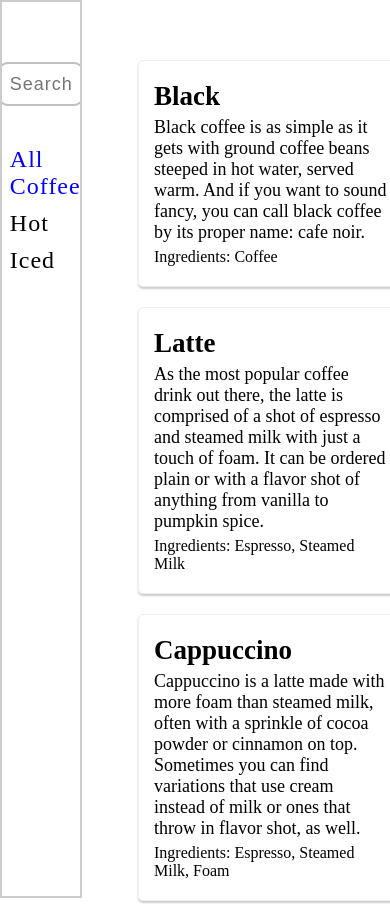
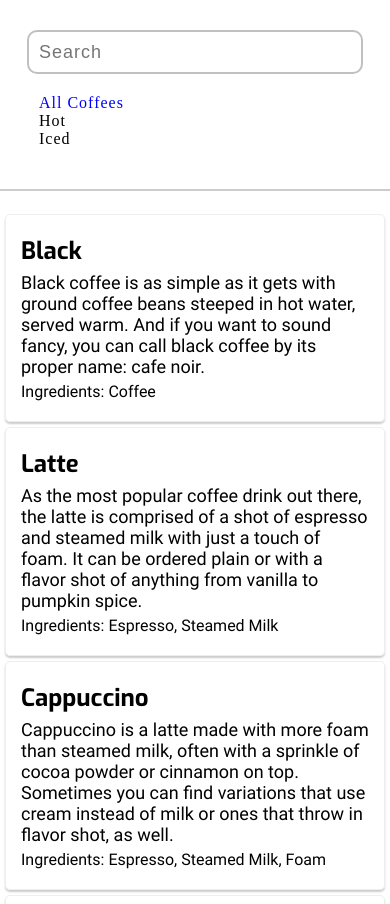
Before and after one commit to Kaan-Er/coffee-world, a React (Create React App) app: page / in a window 390 px wide. Shown: the top 904 px of the page. Built offline with nearby package versions, Linux system fonts and the light colour scheme.

Commit message:
Add responsive design and fonts

```diff
--- a/src/App.css
+++ b/src/App.css
@@ -1,3 +1,15 @@
+@font-face {
+  font-family: 'ExoBold';
+  src: local('ExoBold'),
+    url('./assets/fonts/Exo-Bold.woff2') format('woff2'),
+}
+
+@font-face {
+  font-family: 'RobotoRegular';
+  src: local('RobotoRegular'),
+    url('./assets/fonts/Roboto-Regular.woff2') format('woff2'),
+}
+
 *,
 *::after,
 *::before {
@@ -67,14 +79,66 @@
 }
 
 .card-title {
+  font-family: ExoBold;
   padding: 5px 0px;
+}
+
+.card-description {
+  font-family: RobotoRegular;
+  font-size: 18px;
 }
 
 .card-ingredients {
   padding: 5px 0px;
   font-size: 16px;
+  font-family: RobotoRegular;
 }
 
 .active {
   color: blue !important
 }
+
+/* For mobile phones: */
+@media only screen and (max-width: 766px) {
+  .sidenav {
+    width: 100%;
+    height: 10vh;
+    padding-top: 20px;
+    border: 0px;
+    border-bottom: 2px solid #ccc !important;
+  }
+
+  .main {
+    z-index: 1;
+    margin-top: 10vh;
+    margin-left: 0px;
+    font-size: 16px;
+  }
+
+  .card {
+    margin: 5px;
+    width: auto;
+  }
+
+  .categories {
+    margin: 0px
+  }
+
+  .categories a {
+    font-size: 16px;
+    margin-top: 0px;
+  }
+}
+
+@media only screen and (max-width: 540px) {
+  .sidenav {
+    height: 20vh;
+    border: 0px;
+    border-bottom: 2px solid #ccc !important;
+  }
+
+  .main {
+    margin-top: 20vh;
+
+  }
+}
--- a/src/App.js
+++ b/src/App.js
@@ -6,6 +6,7 @@ import Home from "./Layout/Home";
 function App() {
   return (
     <Router>
+      <div clasName="app">
         <div className="sidenav">
           <SearchInput placeholder="Search" />
           <div className="categories">
@@ -22,6 +23,7 @@ function App() {
         </div>
         <Route exact path="/" component={Home} />
         <Route path="/category/:type" component={Category} />
+      </div>
     </Router>
   );
 }
--- /dev/null
+++ b/src/Font.css
@@ -0,0 +1,11 @@
+@font-face {
+  font-family: 'ExoBold';
+  src: local('ExoBold'),
+    url('./assets/fonts/Exo-Bold.woff2') format('woff2'),
+}
+
+@font-face {
+  font-family: 'RobotoRegular';
+  src: local('RobotoRegular'),
+    url('./assets/fonts/Roboto-Regular.woff2') format('woff2'),
+}
--- a/src/Layout/Category.js
+++ b/src/Layout/Category.js
@@ -1,4 +1,3 @@
-import "../App.css";
 import { useEffect } from "react";
 import { useDispatch, useSelector } from "react-redux";
 import { filterCoffeesByCategory } from "../features/coffees/coffeesSlice";
--- a/src/Layout/Home.js
+++ b/src/Layout/Home.js
@@ -1,6 +1,5 @@
 import { useEffect } from "react";
 import { useDispatch, useSelector } from "react-redux";
-import "../App.css";
 import Card from "../components/Card/Card";
 import { getAllCoffees } from "../features/coffees/coffeesSlice";
 
--- a/src/index.js
+++ b/src/index.js
@@ -1,8 +1,11 @@
 import React from "react";
 import ReactDOM from "react-dom";
 import App from "./App";
+import "./App.css";
 import { store } from "./app/store";
 import { Provider } from "react-redux";
+import "./assets/fonts/exo-bold.woff2";
+import "./assets/fonts/roboto-regular.woff2";
 
 ReactDOM.render(
   // We provide our store field to all components
```
Also changed, not shown: src/assets/fonts/Exo-Bold.woff2 (added), src/assets/fonts/Roboto-Regular.woff2 (added). Lines whose indentation alone changed are shown as unchanged.
